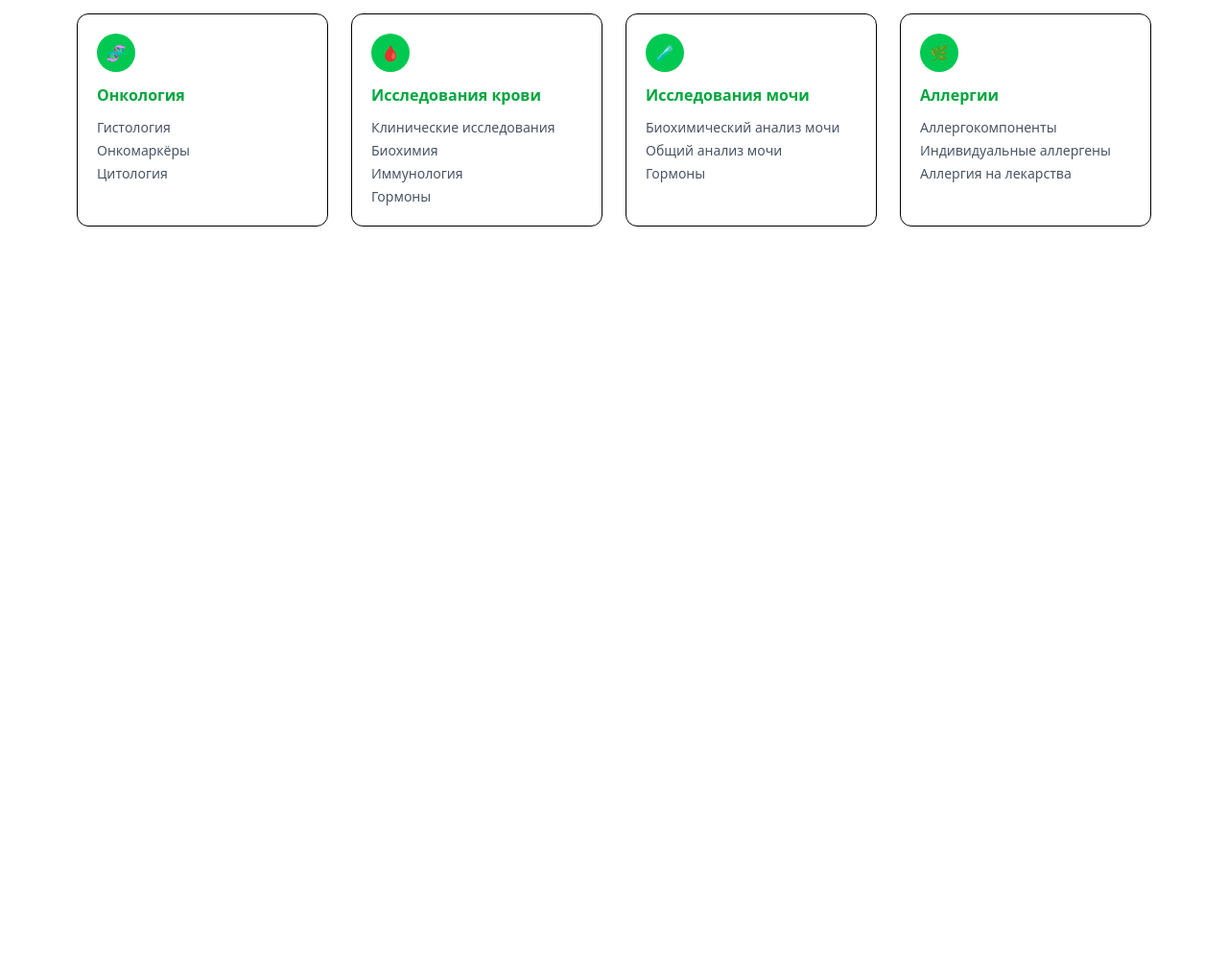
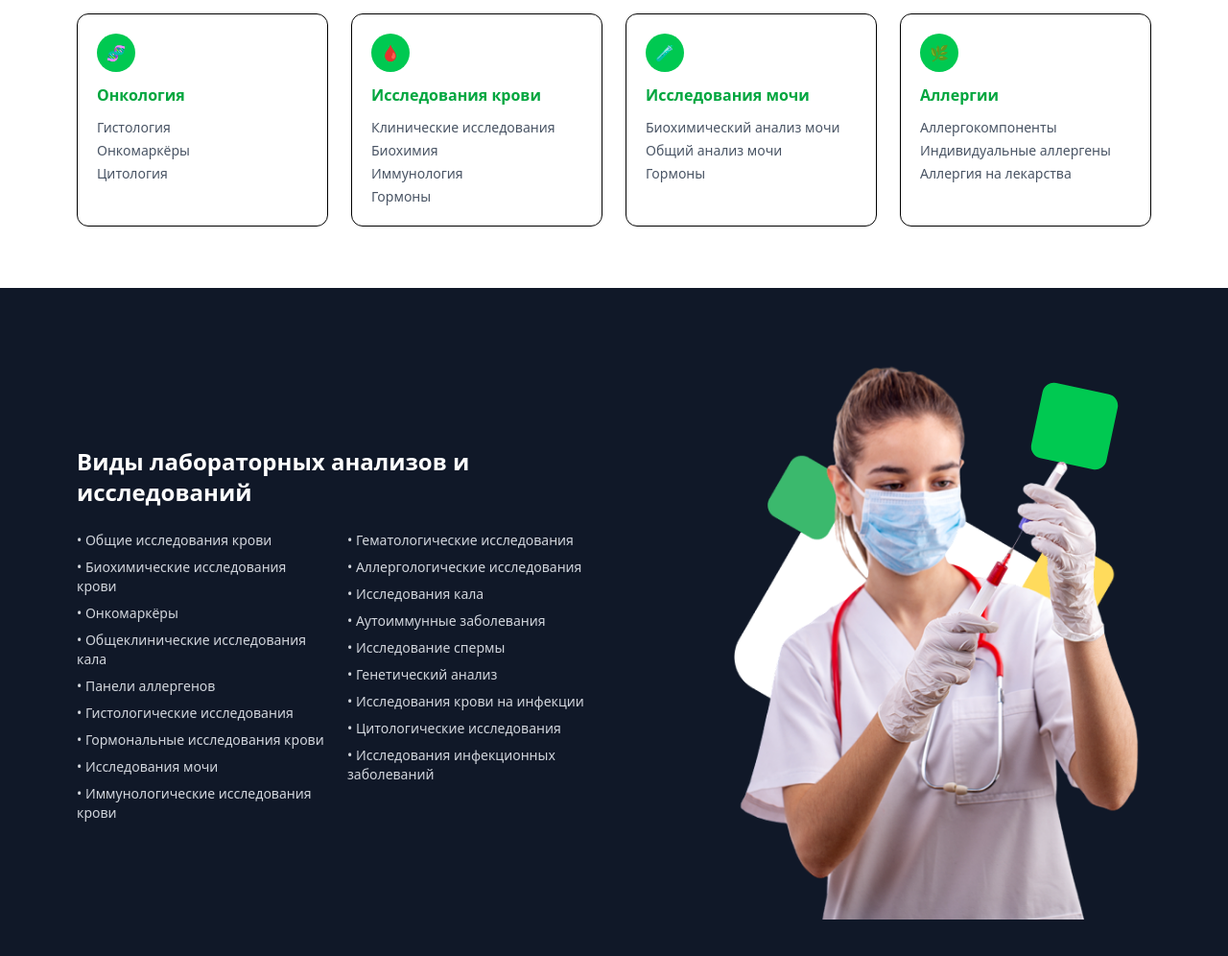
Before and after one commit to rizoshka12210/homework11, a website: page page2.html in a window 1280 px wide. Shown: the part 1244-2240 px from the top of the page at 96% size. Before the commit the page ends 1544 px from the top, so only its background shows below. Drawn offline with Linux system fonts and the light colour scheme.

Commit message:
tred: types of analiz

```diff
--- a/page2.html
+++ b/page2.html
@@ -90,7 +90,7 @@
 </section>
 
 
-<!-- КАК ПОЛУЧИТЬ ЛЕЧЕНИЕ -->
+
 <section class="max-w-6xl mx-auto px-4 pb-20">
 
   <h2 class="text-3xl font-bold text-gray-900 mb-12">Как получить лечение?</h2>
@@ -216,6 +216,55 @@
 </section>
 
 
+<section class="bg-gray-900 text-white relative overflow-hidden">
+  <div class="max-w-6xl mx-auto px-4 py-16 grid md:grid-cols-2 gap-10 items-center">
+
+
+    <div>
+      <h2 class="text-2xl font-bold mb-6">Виды лабораторных анализов и исследований</h2>
+
+      <div class="grid grid-cols-2 gap-6 text-sm text-gray-300">
+
+        <ul class="space-y-2">
+          <li>• Общие исследования крови</li>
+          <li>• Биохимические исследования крови</li>
+          <li>• Онкомаркёры</li>
+          <li>• Общеклинические исследования кала</li>
+          <li>• Панели аллергенов</li>
+          <li>• Гистологические исследования</li>
+          <li>• Гормональные исследования крови</li>
+          <li>• Исследования мочи</li>
+          <li>• Иммунологические исследования крови</li>
+        </ul>
+
+        <ul class="space-y-2">
+          <li>• Гематологические исследования</li>
+          <li>• Аллергологические исследования</li>
+          <li>• Исследования кала</li>
+          <li>• Аутоиммунные заболевания</li>
+          <li>• Исследование спермы</li>
+          <li>• Генетический анализ</li>
+          <li>• Исследования крови на инфекции</li>
+          <li>• Цитологические исследования</li>
+          <li>• Исследования инфекционных заболеваний</li>
+        </ul>
+
+      </div>
+    </div>
+
+
+    <div class="relative">
+      <img src="./photo/Group 1895.png" class="relative z-10 w-full max-w-md ml-auto">
+
+
+      <div class="absolute top-10 right-10 w-20 h-20 bg-green-500 rounded-xl rotate-12"></div>
+      <div class="absolute bottom-10 right-32 w-16 h-16 bg-yellow-400 rounded-xl rotate-12"></div>
+    </div>
+
+  </div>
+</section>
+
+
 
 </body>
 </html>
```
